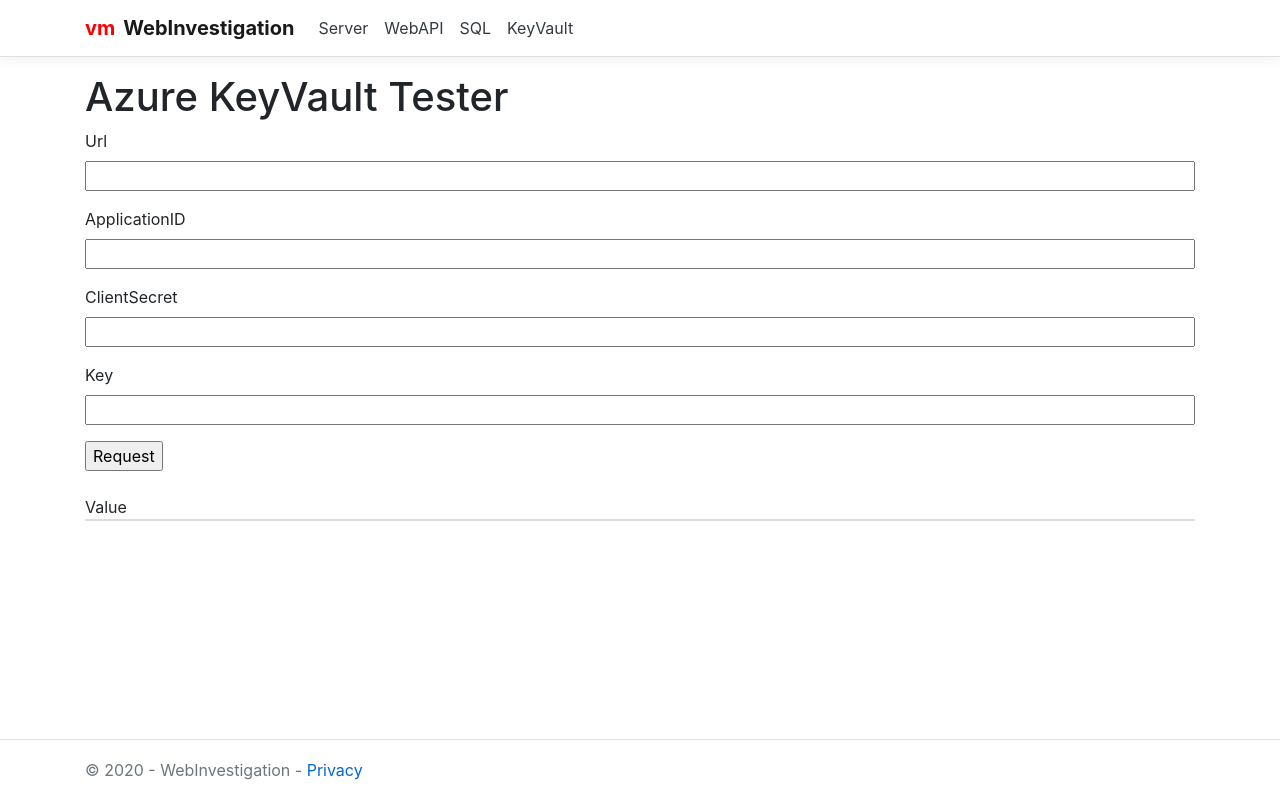
After one commit to tmctono/WebInvestigation, an ASP.NET Core app: template WebInvestigation/Views/KeyVault/Index.cshtml in a window 1280 px wide. The commit adds this page. Run offline with ASP.NET Core 8, Linux system fonts and the light colour scheme; the template is opened without the code that fills it, so the values that code supplies are empty.

Commit message:
Add KeyVault tester

```diff
--- a/WebInvestigation/Controllers/CallController.cs
+++ b/WebInvestigation/Controllers/CallController.cs
@@ -40,8 +40,10 @@ namespace WebInvestigation.Controllers
                 Task<HttpResponseMessage> task = null;
                 switch (model.Method)
                 {
+                    case "(unknown)":
                     case "GET":
                         task = HTTP.GetAsync(model.Uri);
+                        model.Method = "GET";
                         break;
                     case "POST":
                         task = HTTP.PostAsync(model.Uri, new StringContent(model.Body));
--- a/WebInvestigation/Controllers/InfoController.cs
+++ b/WebInvestigation/Controllers/InfoController.cs
@@ -7,6 +7,7 @@ using WebInvestigation.Models;
 
 namespace WebInvestigation.Controllers
 {
+    [RequireHttps]
     public class InfoController : Controller
     {
         public IActionResult Index()
--- a/WebInvestigation/Views/Home/Index.cshtml
+++ b/WebInvestigation/Views/Home/Index.cshtml
@@ -25,4 +25,7 @@
         <p>
             @Html.ActionLink("WebAPI Test", "", "Call")
         </p>
+        <p>
+            @Html.ActionLink("KeyVault Test", "", "KeyVault")
+        </p>
     </div>
--- /dev/null
+++ b/WebInvestigation/Views/KeyVault/Index.cshtml
@@ -0,0 +1,47 @@
+
+@{
+    ViewData["Title"] = "Index";
+}
+@model WebInvestigation.Models.KeyVaultModel
+
+<h1>Azure KeyVault Tester</h1>
+
+@using (Html.BeginForm("", "KeyVault", FormMethod.Post, new { onsubmit = "OnSubmitClicked(event)" }))
+{
+    <div>
+        @Html.LabelFor(m => m.Url)
+        @Html.TextBoxFor(m => m.Url, new { @class = "FullWidthInput" })
+    </div>
+    <div style="margin-top:16px;">
+        @Html.LabelFor(m => m.ApplicationID)
+        @Html.TextBoxFor(m => m.ApplicationID, new { @class = "FullWidthInput" })
+    </div>
+    <div style="margin-top:16px;">
+        @Html.LabelFor(m => m.ClientSecret)
+        @Html.TextBoxFor(m => m.ClientSecret, new { @class = "FullWidthInput" })
+    </div>
+    <div style="margin-top:16px;">
+        @Html.LabelFor(m => m.Key)
+        @Html.TextBoxFor(m => m.Key, new { @class = "FullWidthInput" })
+    </div>
+    <div style="margin-top:16px;">
+        <input type="submit" value="Request" />
+    </div>
+    <div id="ResultArea" style="margin-top: 24px;">
+        <div>Value</div>
+        <div>@Model.ErrorMessage</div>
+        <div style="border: solid 1px #ddd;">@Html.Raw(Model.Value?.Replace(Environment.NewLine, "<br />"))</div>
+    </div>
+}
+
+
+@section scripts {
+    <script type="text/javascript">
+        const OnSubmitClicked = (e) => {
+            $("#ResultArea").text("Waiting WebAPI Result...");
+        };
+
+        $(document).ready(() => {
+        });
+    </script>
+}
--- a/WebInvestigation/Views/Shared/_Layout.cshtml
+++ b/WebInvestigation/Views/Shared/_Layout.cshtml
@@ -25,13 +25,16 @@
                 <div class="navbar-collapse collapse d-sm-inline-flex flex-sm-row-reverse">
                     <ul class="navbar-nav flex-grow-1">
                         <li class="nav-item">
-                            <a class="nav-link text-dark" asp-area="" asp-controller="Home" asp-action="Index">Menu</a>
-                        </li>
-                        <li class="nav-item">
                             <a class="nav-link text-dark" asp-area="" asp-controller="Info" asp-action="Index">Server</a>
                         </li>
                         <li class="nav-item">
-                            <a class="nav-link text-dark" asp-area="" asp-controller="Home" asp-action="Privacy">Privacy</a>
+                            <a class="nav-link text-dark" asp-area="" asp-controller="Call" asp-action="Index">WebAPI</a>
+                        </li>
+                        <li class="nav-item">
+                            <a class="nav-link text-dark" asp-area="" asp-controller="SqlServer" asp-action="Index">SQL</a>
+                        </li>
+                        <li class="nav-item">
+                            <a class="nav-link text-dark" asp-area="" asp-controller="KeyVault" asp-action="Index">KeyVault</a>
                         </li>
                     </ul>
                 </div>
```
Also changed, not shown: WebInvestigation/Controllers/KeyVaultController.cs (added, +79 -0 lines), WebInvestigation/Models/KeyVaultModel.cs (added, +28 -0 lines), WebInvestigation/WebInvestigation.csproj.
